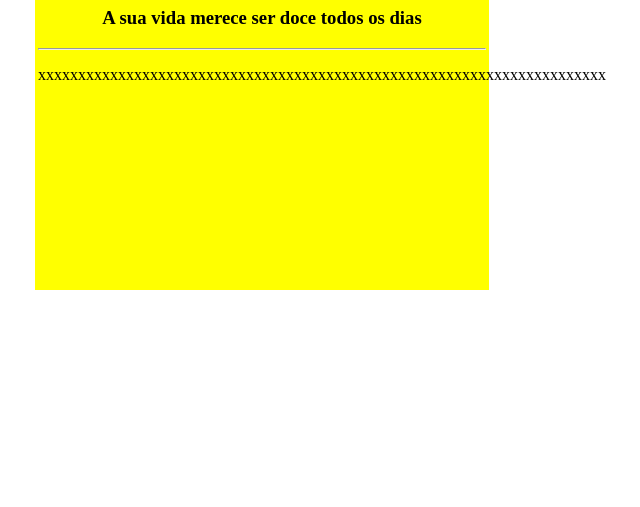
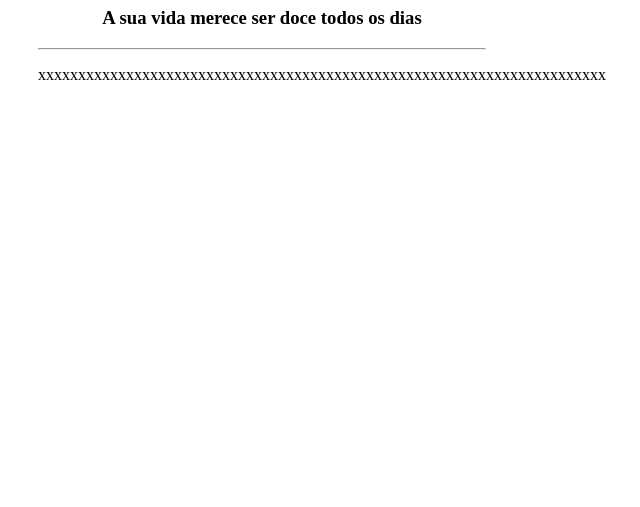
Before and after one commit to SamuelDevCvt/doceria, a plain HTML site: page index.html in a window 1280 px wide. Shown: the part 293-800 px from the top of the page, without its empty margins (378-1018 px from the left). Drawn offline with Linux system fonts and the light colour scheme.

Commit message:
Update style.css

```diff
--- a/style.css
+++ b/style.css
@@ -22,8 +22,8 @@ align-items: center;
   width: 35%;
   height: 45%;
 
-  background-color: yellow;
-  margin-radius: 3px;
+  background-color: --cor3;
+  border-radius: 3px;
   padding: 3px;
 }
 
```
